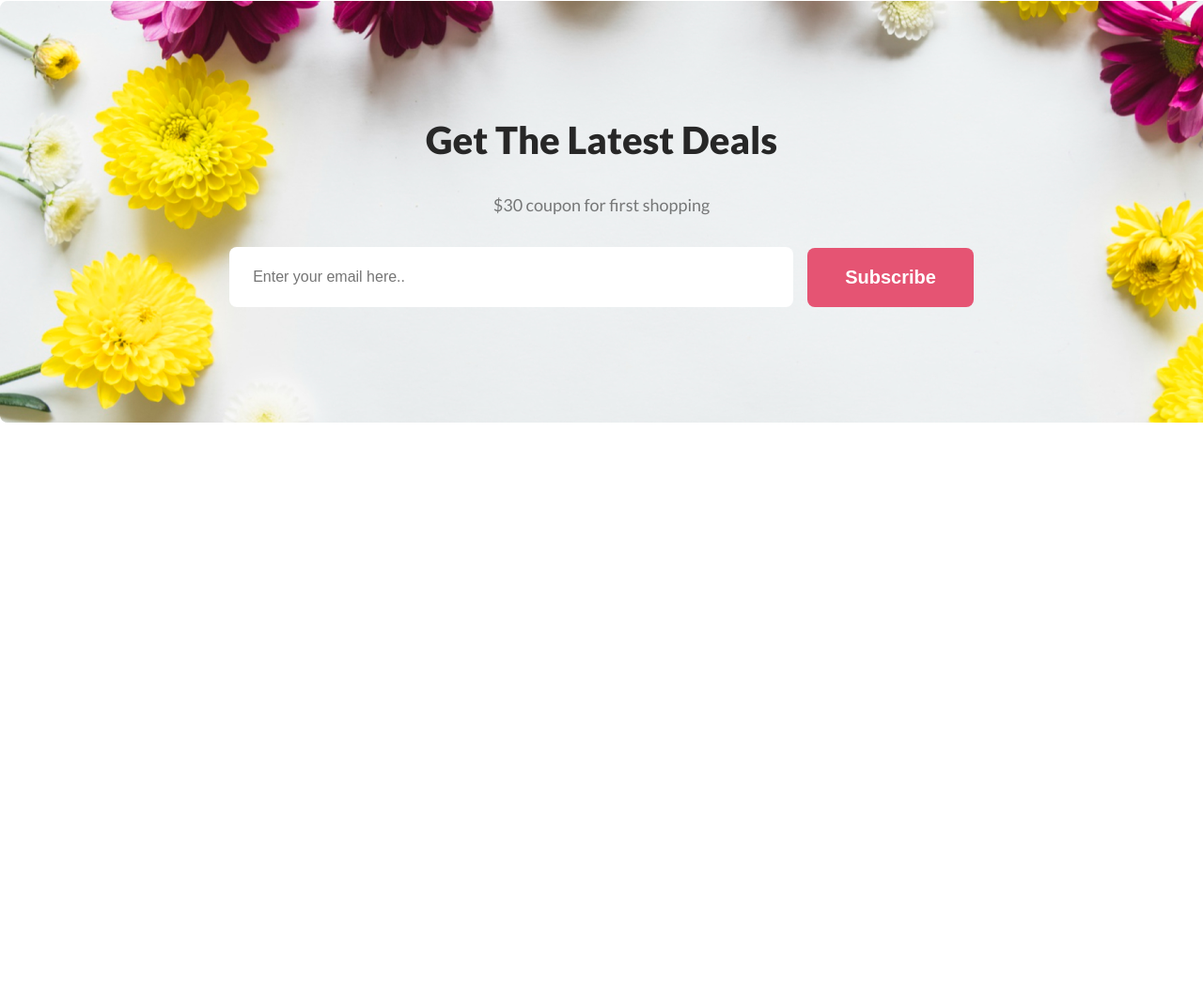
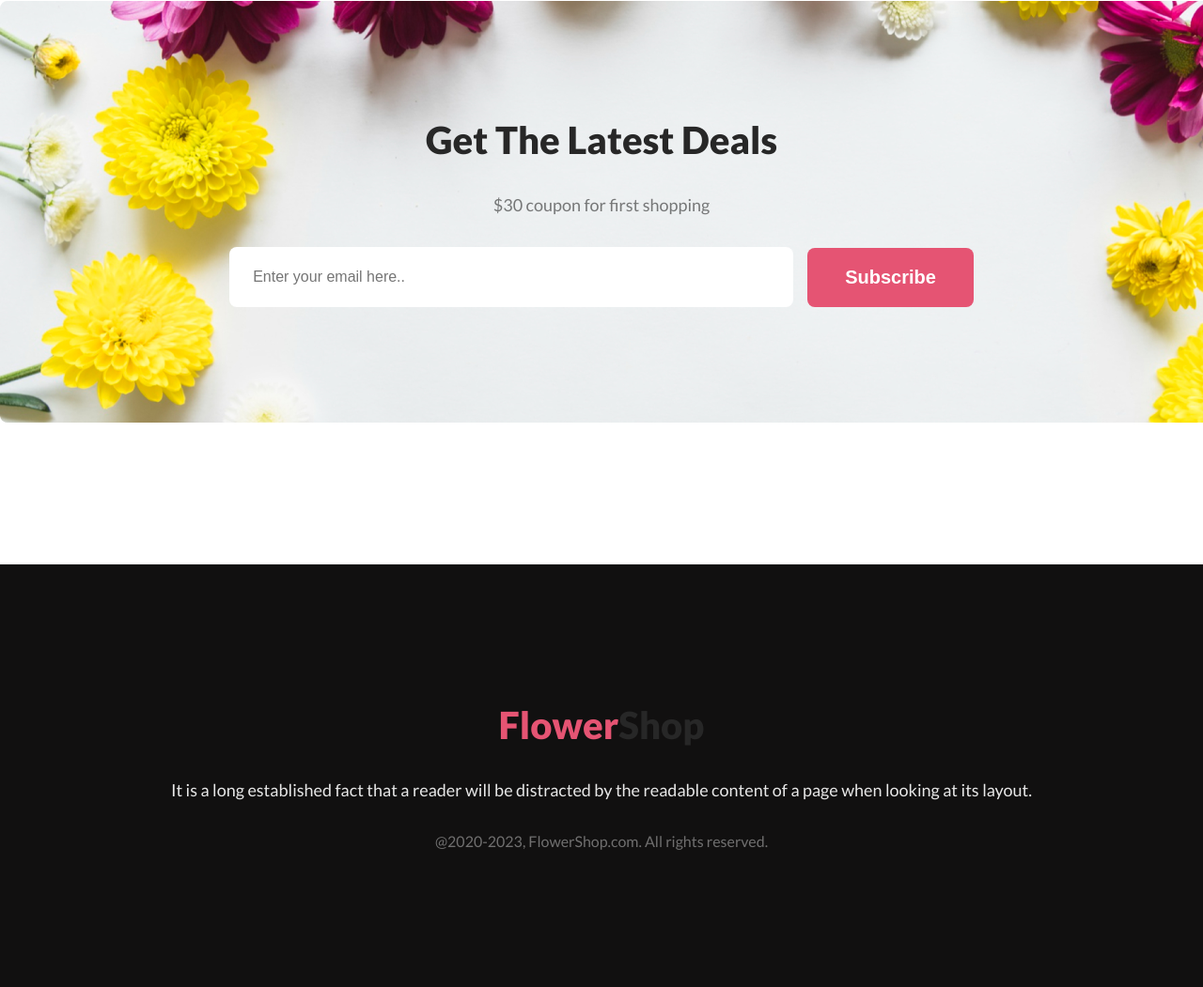
Before and after one commit to arman-anm/flowers, a plain HTML site: page index.html in a window 1280 px wide. Shown: the part 3395-4446 px from the top of the page at 94% size. Before the commit the page ends 3846 px from the top, so only its background shows below. Drawn offline with Linux system fonts and the light colour scheme.

Commit message:
added footer

```diff
--- a/index.html
+++ b/index.html
@@ -77,7 +77,7 @@
       <div class="hot-deal-items-container">
         <div class="hot-deal-text">
           <h2 class="title">
-            Hot Deal ! Sale Up To 25%  <span class="percent-off">Off</span>
+            Hot Deal ! Sale Up To 25%  <span class="styled-text">Off</span>
           </h2>
           <p class="description">
             It is a long established fact that a reader will be distracted by the readable content of a page when looking at its layout.
@@ -116,5 +116,12 @@
       </form>
     </section>
   </main>
+  <footer>
+    <h2 class="title"> <span class="styled-text">Flower</span>Shop</h2>
+    <p class="description footer-description">
+      It is a long established fact that a reader will be distracted by the readable content of a page when looking at its layout.
+    </p>
+    <small class="copyright">@2020-2023, FlowerShop.com. All rights reserved.</small>
+  </footer>
 </body>
 </html>
--- a/styles/main.css
+++ b/styles/main.css
@@ -69,6 +69,13 @@
     font-size: 20px;
     font-style: normal;
     font-weight: 700;
+    line-height: normal;
+  }
+  .styled-text {
+    color:#E55473;
+    font-size: 40px;
+    font-style: normal;
+    font-weight: 800;
     line-height: normal;
   }
 /* Header */
@@ -213,13 +220,7 @@
   .hot-deal-section>h2 {
     align-items: center;
   }
-  .percent-off {
-    color:#E55473;
-    font-size: 40px;
-    font-style: normal;
-    font-weight: 800;
-    line-height: normal;
-  }
+
 
   .hot-deal-items-container {
     max-width: 1440px;
@@ -288,3 +289,26 @@
   .btn-submit {
     border: none;
   }
+/* Footer */
+  footer {
+    max-width: 1920px;
+    height: 450px;
+    text-align: center;
+    background-color: #111010;
+    display: flex;
+    flex-direction: column;
+    align-items: center;
+    justify-content: center;
+    margin-top: 150px;
+  }
+  .footer-description {
+    color: rgba(255, 255, 255, 0.90);
+  }
+  .copyright {
+    color: rgba(255, 255, 255, 0.40);
+    text-align: center;
+    font-size: 16px;
+    font-style: normal;
+    font-weight: 400;
+    line-height: normal;
+  }
```
